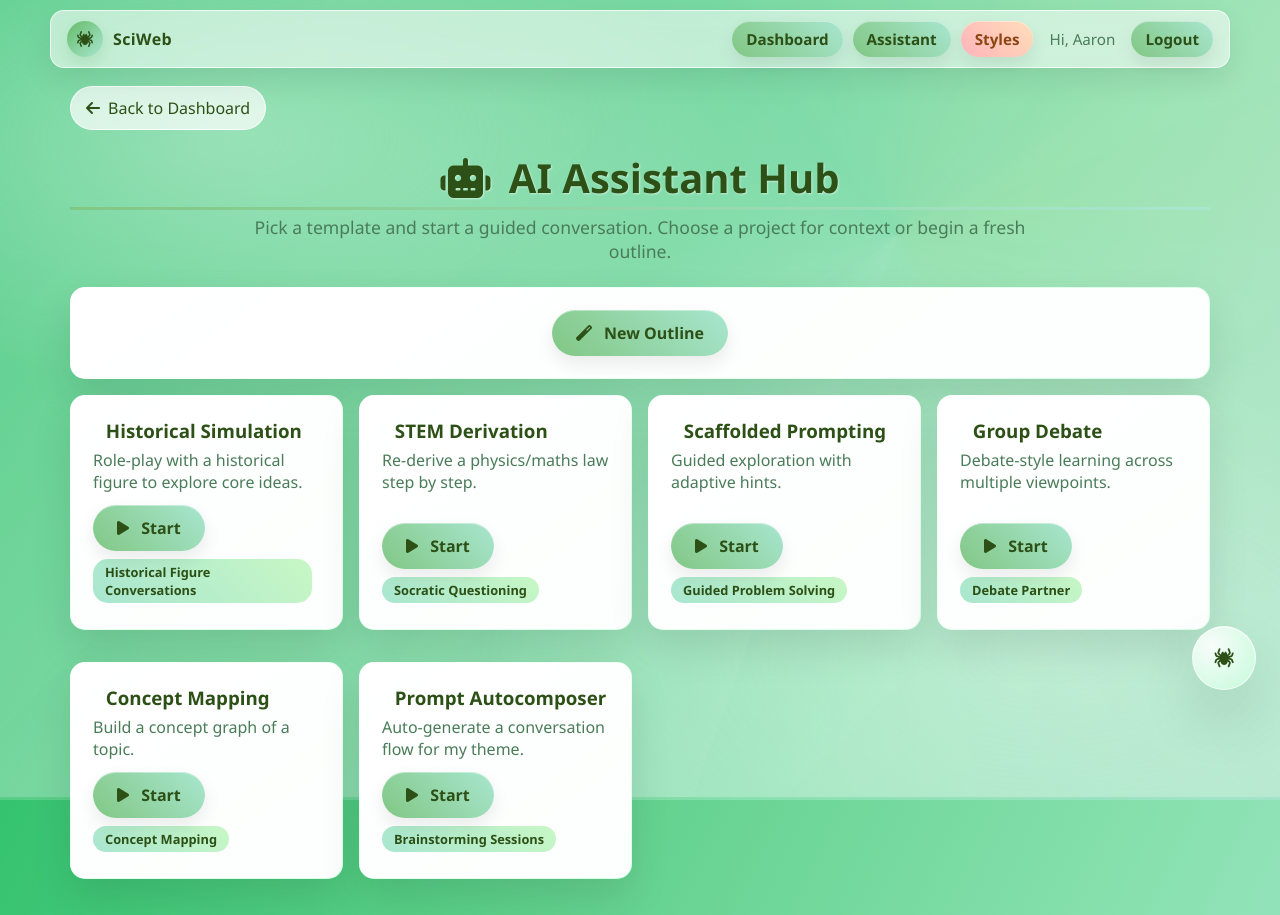
After one commit to paulcode123/SciWebLearning, a Flask app: page /assistant in a window 1280 px wide. The commit adds this page. Run offline with Flask 3, Linux system fonts and the light colour scheme; a user stored in the database is signed in; some libraries are stand-ins or nearby versions.

Commit message:
commit
Commit should work now

```diff
--- a/app.py
+++ b/app.py
@@ -425,6 +425,24 @@ def knowledge_graph(project_id):
 
     return render_template('knowledge_graph.html', project=project, nodes_json=json.dumps(node_payload), edges_json=json.dumps(edge_payload))
 
+@app.route('/assistant')
+@login_required
+def assistant_hub():
+    """Central hub to launch guided AI chats by template/category."""
+    projects = (
+        Project.query.filter_by(owner_id=current_user.id)
+        .order_by(Project.id.desc())
+        .all()
+    )
+    featured = [
+        {"title": "Historical Simulation", "objective": "Role-play with a historical figure to explore core ideas.", "style": "Historical Figure Conversations"},
+        {"title": "STEM Derivation", "objective": "Re-derive a physics/maths law step by step.", "style": "Socratic Questioning"},
+        {"title": "Scaffolded Prompting", "objective": "Guided exploration with adaptive hints.", "style": "Guided Problem Solving"},
+        {"title": "Group Debate", "objective": "Debate-style learning across multiple viewpoints.", "style": "Debate Partner"},
+        {"title": "Concept Mapping", "objective": "Build a concept graph of a topic.", "style": "Concept Mapping"},
+        {"title": "Prompt Autocomposer", "objective": "Auto-generate a conversation flow for my theme.", "style": "Brainstorming Sessions"},
+    ]
+    return render_template('assistant_hub.html', projects=projects, featured=featured)
 if __name__ == '__main__':
     # Dev convenience: create tables if not present
     with app.app_context():
--- /dev/null
+++ b/templates/assistant_hub.html
@@ -0,0 +1,76 @@
+{% extends "base.html" %}
+
+{% block title %}AI Assistant Hub - SciWeb{% endblock %}
+
+{% block content %}
+<div class="back-nav">
+    <a href="{{ url_for('dashboard') }}" class="back-btn">
+        <i class="fas fa-arrow-left"></i>
+        Back to Dashboard
+    </a>
+    </div>
+
+<div class="page-header" style="text-align:center;">
+    <h1 class="page-title"><i class="fas fa-robot icon"></i> AI Assistant Hub</h1>
+    <p class="page-subtitle" style="max-width:780px; margin:0 auto;">Pick a template and start a guided conversation. Choose a project for context or begin a fresh outline.</p>
+</div>
+
+<div class="card" style="margin-bottom: 16px;">
+    <div style="display:flex; gap:12px; align-items:center; justify-content:center; flex-wrap:wrap;">
+        <a class="btn" href="{{ url_for('outline_chat') }}"><i class="fas fa-magic icon"></i> New Outline</a>
+        {% if projects %}
+        <div style="display:flex; gap:8px; align-items:center;">
+            <span style="color: var(--text-secondary);">Use project context:</span>
+            <select id="assistantProject" style="padding:8px 10px; border:2px solid #c8f7c5; border-radius:10px;">
+                {% for p in projects %}
+                <option value="{{ p.id }}">{{ p.title }}</option>
+                {% endfor %}
+            </select>
+        </div>
+        {% endif %}
+    </div>
+</div>
+
+<div class="grid grid-3">
+    {% for item in featured %}
+    <div class="card" style="display:flex; flex-direction:column;">
+        <h3 style="color:#2d5016; margin-bottom: 6px;"><i class="fas fa-sparkles icon"></i> {{ item.title }}</h3>
+        <p style="color:#4a7c59; margin-bottom: 12px;">{{ item.objective }}</p>
+        <div style="margin-top:auto; display:flex; gap:8px; flex-wrap:wrap;">
+            {% if projects %}
+            <button class="btn" onclick="launchTemplate('{{ item.style }}')"><i class="fas fa-play icon"></i> Start</button>
+            {% else %}
+            <a class="btn" href="{{ url_for('outline_chat') }}"><i class="fas fa-play icon"></i> Start</a>
+            {% endif %}
+            <span class="badge" style="background: linear-gradient(45deg, #a8e6cf, #c8f7c5);">{{ item.style }}</span>
+        </div>
+    </div>
+    {% endfor %}
+</div>
+
+<script>
+function launchTemplate(styleName) {
+    const project = document.getElementById('assistantProject');
+    if (!project) {
+        window.location.href = '{{ url_for('outline_chat') }}';
+        return;
+    }
+    const pid = project.value;
+    // Quick-create a conversation with preselected style and a suggested objective
+    const objective = `${styleName} guided session`;
+    axios.post('/api/create-conversation', {
+        project_id: Number(pid),
+        objective: objective,
+        conversation_style: styleName,
+        learning_pace: 'Moderate',
+        difficulty_level: 'Intermediate',
+        explanation_style: 'Examples-heavy',
+        interaction_preference: 'Highly interactive'
+    }).then(res => {
+        if (res.data && res.data.redirect_url) {
+            window.location.href = res.data.redirect_url;
+        }
+    }).catch(() => alert('Could not create conversation. Try creating a project first.'));
+}
+</script>
+{% endblock %}
--- a/templates/base.html
+++ b/templates/base.html
@@ -102,14 +102,13 @@
             }
         }
 
+        html, body { height: 100%; }
         body {
             font-family: 'Segoe UI', Tahoma, Geneva, Verdana, sans-serif;
             background:
-                radial-gradient(1200px 600px at 10% 0%, rgba(255,255,255,0.35), transparent 60%),
-                radial-gradient(1200px 700px at 90% 100%, rgba(255,255,255,0.3), transparent 60%),
-                conic-gradient(from 210deg at 20% 30%, rgba(160, 232, 200, 0.35), transparent 30%, rgba(240,255,240,0.2) 60%, transparent 75%),
-                linear-gradient(135deg, var(--bg-start) 0%, var(--bg-end) 100%),
-                repeating-linear-gradient(45deg, rgba(255,255,255,0.06) 0 2px, rgba(255,255,255,0) 2px 6px);
+                linear-gradient(115deg, #35c36f 0%, #5fd08b 35%, #86e0ad 70%, #a8e6cf 100%),
+                radial-gradient(900px 480px at 12% 8%, rgba(255,255,255,0.32), transparent 60%),
+                radial-gradient(1000px 560px at 88% 92%, rgba(255,255,255,0.28), transparent 60%);
             background-attachment: fixed;
             min-height: 100vh;
             color: var(--text-primary);
@@ -387,13 +386,13 @@
             z-index: 0;
             pointer-events: none;
             background: linear-gradient(135deg,
-                        rgba(129,199,132,0.45) 0%,
-                        rgba(104,187,106,0.38) 25%,
-                        rgba(168,230,207,0.35) 50%,
-                        rgba(198,240,220,0.40) 75%,
-                        rgba(129,199,132,0.45) 100%);
+                        rgba(53,195,111,0.55) 0%,
+                        rgba(95,208,139,0.50) 25%,
+                        rgba(134,224,173,0.48) 50%,
+                        rgba(168,230,207,0.52) 75%,
+                        rgba(53,195,111,0.55) 100%);
             background-size: 200% 200%;
-            animation: gradientFlow 22s ease-in-out infinite, veilFade 9s ease-in-out infinite;
+            animation: gradientFlow 18s ease-in-out infinite, veilFade 8s ease-in-out infinite;
         }
         @media (prefers-reduced-motion: reduce) {
             #gradientVeil { animation: none; opacity: 0.22; }
@@ -413,6 +412,7 @@
             </a>
             <nav style="display:flex; gap:10px; align-items:center;">
                 <a href="{{ url_for('dashboard') }}" class="btn" style="padding:8px 14px; font-size: .95rem;">Dashboard</a>
+                <a href="{{ url_for('assistant_hub') }}" class="btn" style="padding:8px 14px; font-size: .95rem;">Assistant</a>
                 <a href="{{ url_for('style') }}" class="btn btn-secondary" style="padding:8px 14px; font-size: .95rem;">Styles</a>
                 {% if current_user.is_authenticated %}
                 <span style="color: var(--text-secondary); font-size:.95rem; margin:0 6px;">Hi, {{ current_user.display_name or current_user.email }}</span>
@@ -425,12 +425,12 @@
         </div>
     </header>
     <div id="bgLayer" style="position: fixed; inset: 0; z-index: -1; pointer-events: none;
-        background: radial-gradient(800px 400px at 15% 20%, rgba(160,232,200,0.35), transparent 60%),
-                    radial-gradient(900px 500px at 85% 80%, rgba(180,240,210,0.3), transparent 60%),
-                    conic-gradient(from 200deg at 70% 30%, rgba(255,255,255,0.25), rgba(168,230,207,0.22), rgba(220,237,193,0.25), rgba(255,255,255,0.18)),
-                    linear-gradient(135deg, #a8e6cf 0%, #cfeec7 35%, #dcedc1 70%, #bdebd6 100%);
-        filter: saturate(105%);
-        animation: bgDrift 28s ease-in-out infinite alternate;
+        background:
+            radial-gradient(820px 420px at 18% 18%, rgba(255,255,255,0.35), transparent 60%),
+            radial-gradient(960px 520px at 82% 82%, rgba(255,255,255,0.30), transparent 60%),
+            conic-gradient(from 200deg at 70% 30%, rgba(255,255,255,0.25), rgba(168,230,207,0.26), rgba(220,237,193,0.28), rgba(255,255,255,0.22));
+        filter: saturate(110%);
+        animation: bgDrift 26s ease-in-out infinite alternate;
     "></div>
     <div id="gradientVeil"></div>
     <div id="splashOverlay">
```
